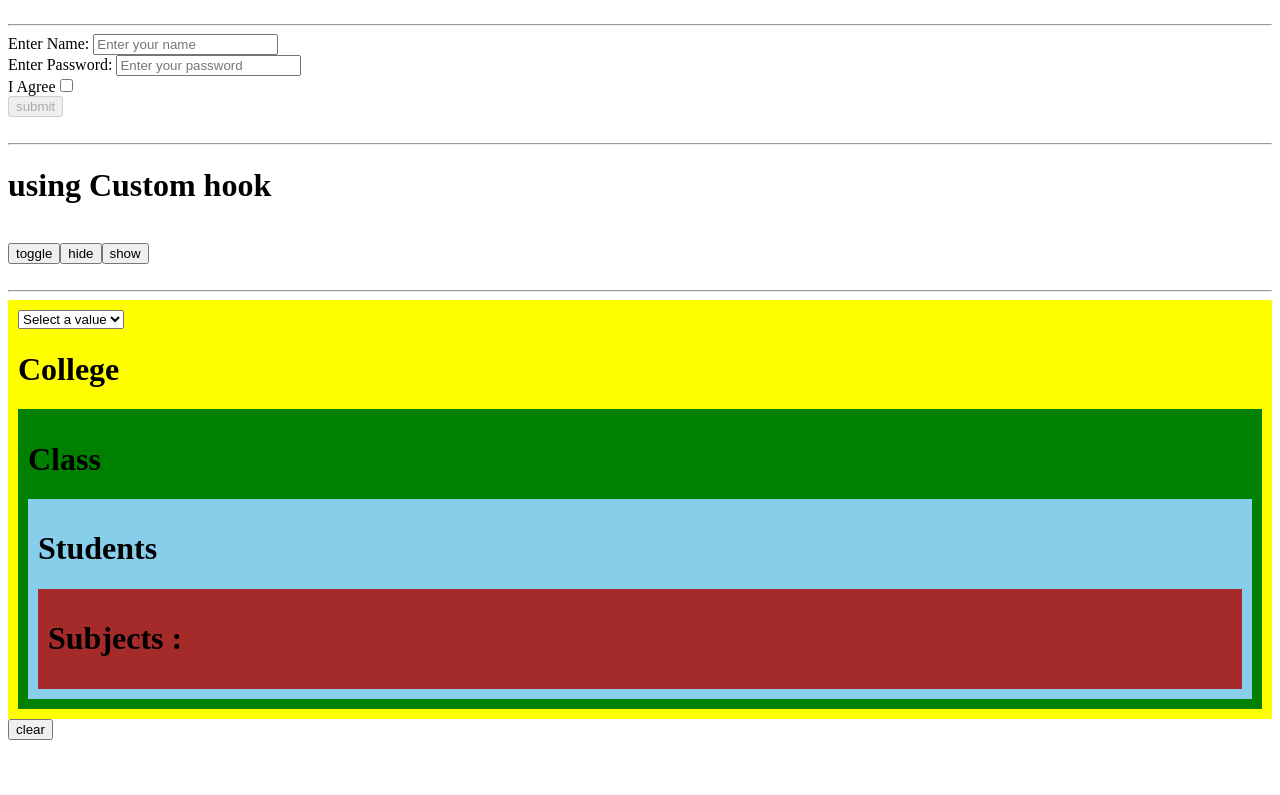
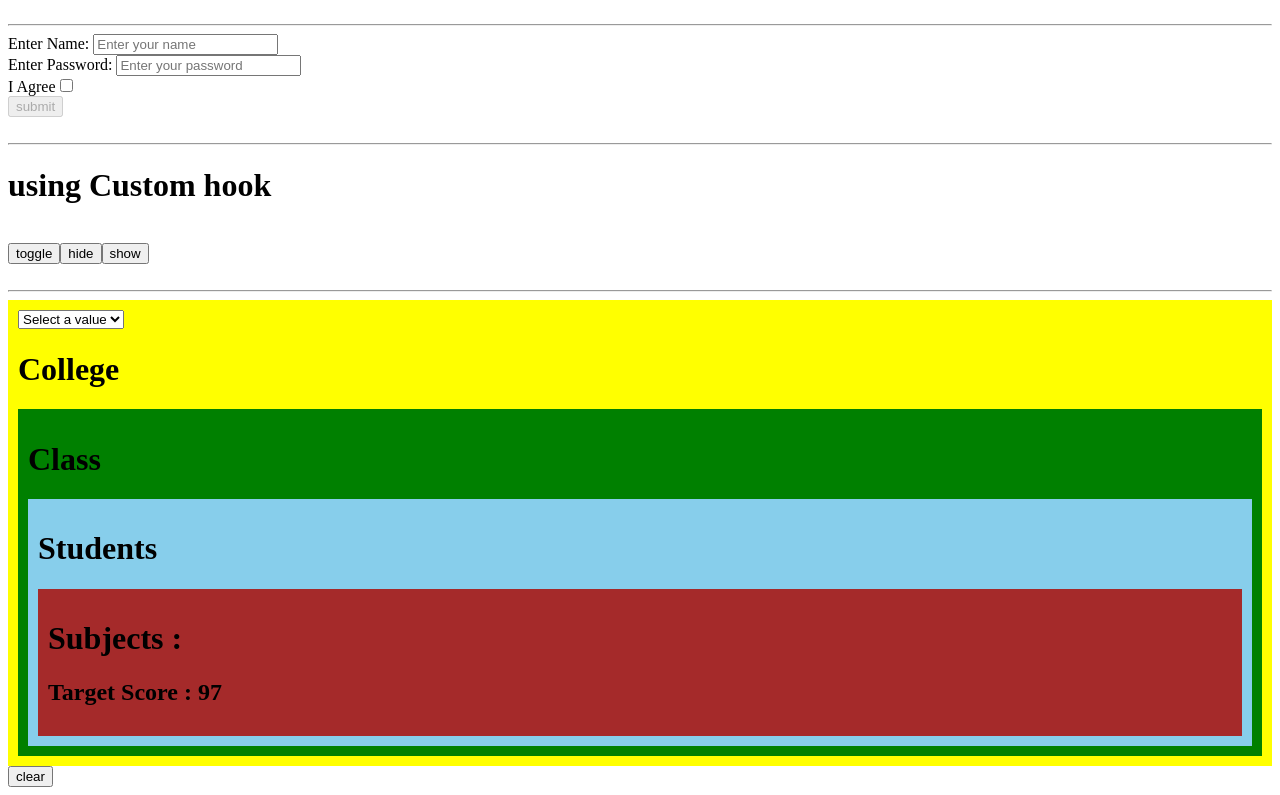
Before and after one commit to kaihatsuRONIT/reactRevision, a React (Vite) app in the folder react-blog-app/: page / in a window 1280 px wide. Shown: the part 3471-4266 px from the top of the page. Before the commit the page ends 4219 px from the top, so only its background shows below. Built offline with nearby package versions, Linux system fonts and the light colour scheme.

Commit message:
added scoreContext

```diff
--- a/react-blog-app/src/Context_API/ContextData.jsx
+++ b/react-blog-app/src/Context_API/ContextData.jsx
@@ -1,3 +1,4 @@
 import { createContext } from "react";
 
 export const SubjectContext = createContext("English");
+export const ScoreContext = createContext(97)
--- a/react-blog-app/src/Context_API/Subjects.jsx
+++ b/react-blog-app/src/Context_API/Subjects.jsx
@@ -1,11 +1,13 @@
 import { useContext } from "react"
-import { SubjectContext } from "./ContextData"
+import { ScoreContext, SubjectContext } from "./ContextData"
 
 function Subjects(){
-    const subject = useContext(SubjectContext)
+    const subject = useContext(SubjectContext);
+    const score = useContext(ScoreContext);
     return (
         <div style={{backgroundColor:"brown",padding:10}}>
         <h1 >Subjects : {subject}</h1>
+        <h2>Target Score : {score}</h2>
         </div>
     )
 }
```
